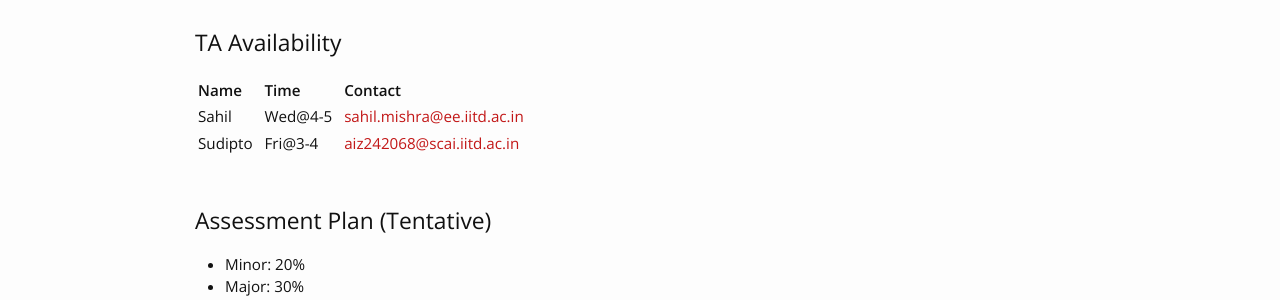
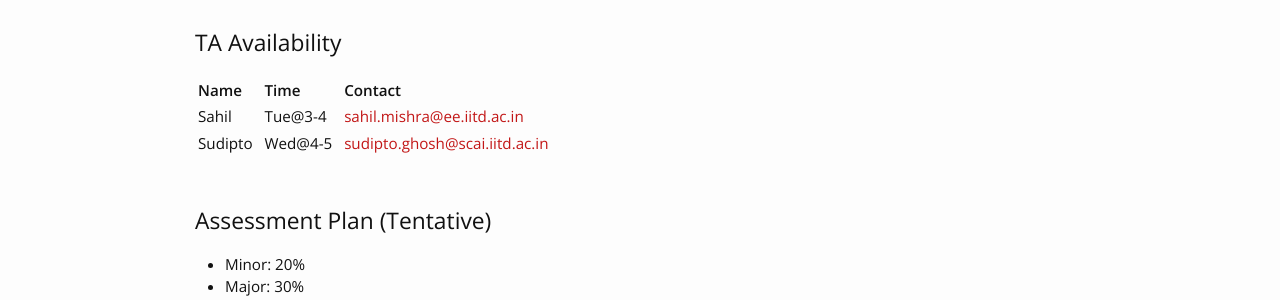
Before and after one commit to lcs2-iitd/ELL409-2501, a Jekyll site: the page built from index.md, in a window 1280 px wide. Shown: the part 858-1158 px from the top of the page. Built offline with Jekyll 4.4.1, drawn with Linux system fonts in a browser that asks for light colours; nearby versions of some CDN libraries.

Commit message:
Update home.html

```diff
--- a/_layouts/home.html
+++ b/_layouts/home.html
@@ -29,13 +29,13 @@ layout: default
         </tr>
         <tr>
             <td>Sahil&nbsp;&nbsp;</td>
-            <td>Wed@4-5&nbsp;&nbsp;</td>
+            <td>Tue@3-4&nbsp;&nbsp;</td>
             <td><a href="sahil.mishra@ee.iitd.ac.in">sahil.mishra@ee.iitd.ac.in</a></td>
         </tr>
         <tr>
             <td>Sudipto&nbsp;&nbsp;</td>
-            <td>Fri@3-4&nbsp;&nbsp;</td>
-            <td><a href="mailto:aiz242068@scai.iitd.ac.in">aiz242068@scai.iitd.ac.in</a></td>
+            <td>Wed@4-5&nbsp;&nbsp;</td>
+            <td><a href="mailto:sudipto.ghosh@scai.iitd.ac.in">sudipto.ghosh@scai.iitd.ac.in</a></td>
         </tr>
     </table>
     <br>
```
